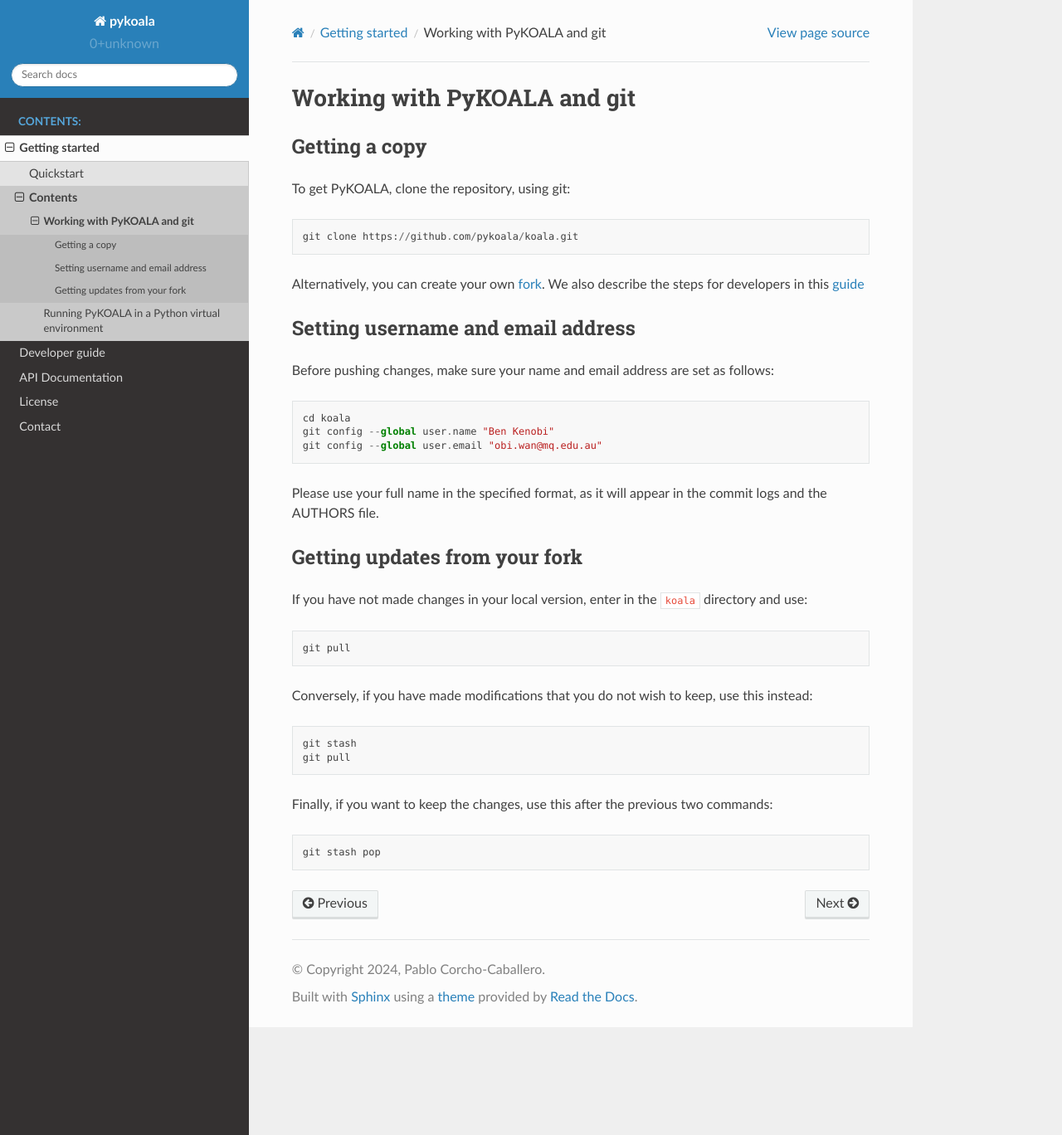
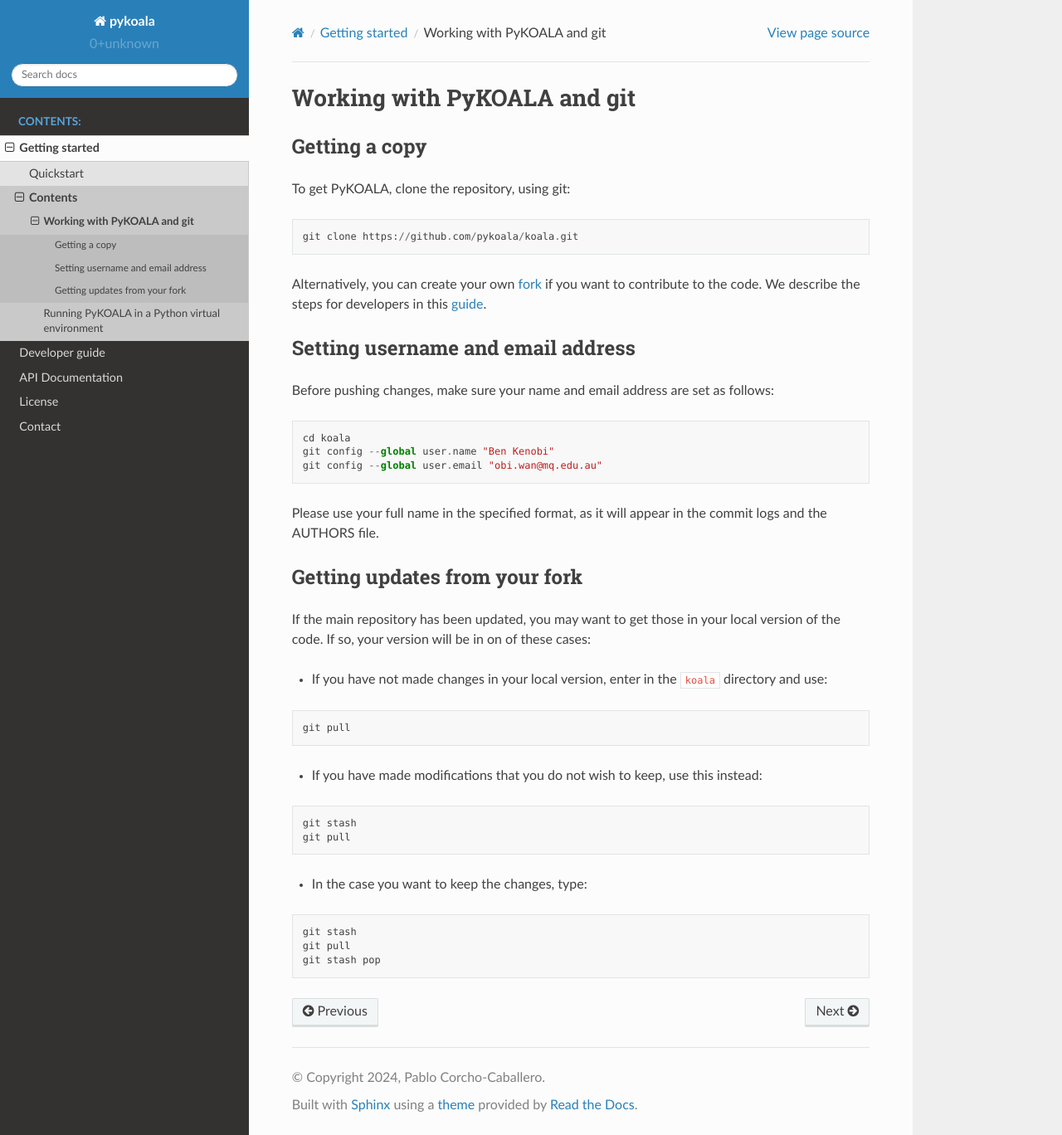
Before and after one commit to pykoala/pykoala, a Sphinx documentation site: the page built from docs/getting-started/get-copy.rst, in a window 1280 px wide and 1368 px high. Shown: the whole window at 83% size. Built offline with Sphinx 7.4.7 and the Read the Docs theme 2.0.0, drawn with Linux system fonts in a browser that asks for light colours; pages that are not in the unit, such as notebooks, are missing from menus.

Commit message:
Wrote sections: how to get a copy, virtual environments and added missing figures

```diff
--- a/docs/conf.py
+++ b/docs/conf.py
@@ -80,7 +80,7 @@ extensions = [
     'sphinx.ext.mathjax',
     'sphinx.ext.viewcode',
     'sphinx.ext.napoleon',
-    'nbsphinx',
+
 ]
 
 # Add any paths that contain templates here, relative to this directory.
--- a/docs/developer-guide/fork.rst
+++ b/docs/developer-guide/fork.rst
@@ -7,7 +7,7 @@ How to fork
 -----------
 First, click “Fork this repository” on the main PyKOALA repository in github. You then have your own copy of Phantom in github.com/USERNAME/koala
 
-.. figure:: fork_buttom.png
+.. figure:: ../figures/fork_buttom.png
 
 How to work on your fork
 ------------------------
@@ -21,3 +21,5 @@ This gets a copy of the entire repository. Here replace USERNAME with your GitHu
 
 How to update your fork from the main PyKOALA repo
 --------------------------------------------------
+
+Make a
--- a/docs/developer-guide/index.rst
+++ b/docs/developer-guide/index.rst
@@ -9,4 +9,5 @@ Contents
 .. toctree::
     :maxdepth: 1
 
+
     fork
--- a/docs/getting-started/get-copy.rst
+++ b/docs/getting-started/get-copy.rst
@@ -11,7 +11,7 @@ To get PyKOALA, clone the repository, using git:
     git clone https://github.com/pykoala/koala.git
 
 
-Alternatively, you can create your own :doc:`fork<../developer-guide/fork>`. We also describe the steps for developers in this :doc:`guide<../developer-guide/index>`
+Alternatively, you can create your own :doc:`fork<../developer-guide/fork>` if you want to contribute to the code. We describe the steps for developers in this :doc:`guide<../developer-guide/index>`.
 
 Setting username and email address
 ----------------------------------
@@ -31,21 +31,25 @@ Please use your full name in the specified format, as it will appear in the comm
 Getting updates from your fork
 ------------------------------
 
-If you have not made changes in your local version, enter in the ``koala`` directory and use:
+If the main repository has been updated, you may want to get those in your local version of the code. If so, your version will be in on of these cases:
+
+- If you have not made changes in your local version, enter in the ``koala`` directory and use:
 
 ::
 
     git pull
 
-Conversely, if you have made modifications that you do not wish to keep, use this instead:
+- If you have made modifications that you do not wish to keep, use this instead:
 
 ::
 
     git stash
     git pull
 
-Finally, if you want to keep the changes, use this after the previous two commands:
+- In the case you want to keep the changes, type:
 
 ::
 
+    git stash
+    git pull
     git stash pop
--- a/docs/index.rst
+++ b/docs/index.rst
@@ -28,7 +28,6 @@ creating science-ready 3D data cubes using Raw Stacked Spectra (RSS) images crea
     developer-guide/index
     api
     license
-    tutorials/cubing
 
 Indices and tables
 ==================
```
Also changed, not shown: docs/getting-started/virtual-environment.rst (+31 -1 lines), docs/developer-guide/fork_buttom.png (deleted).
